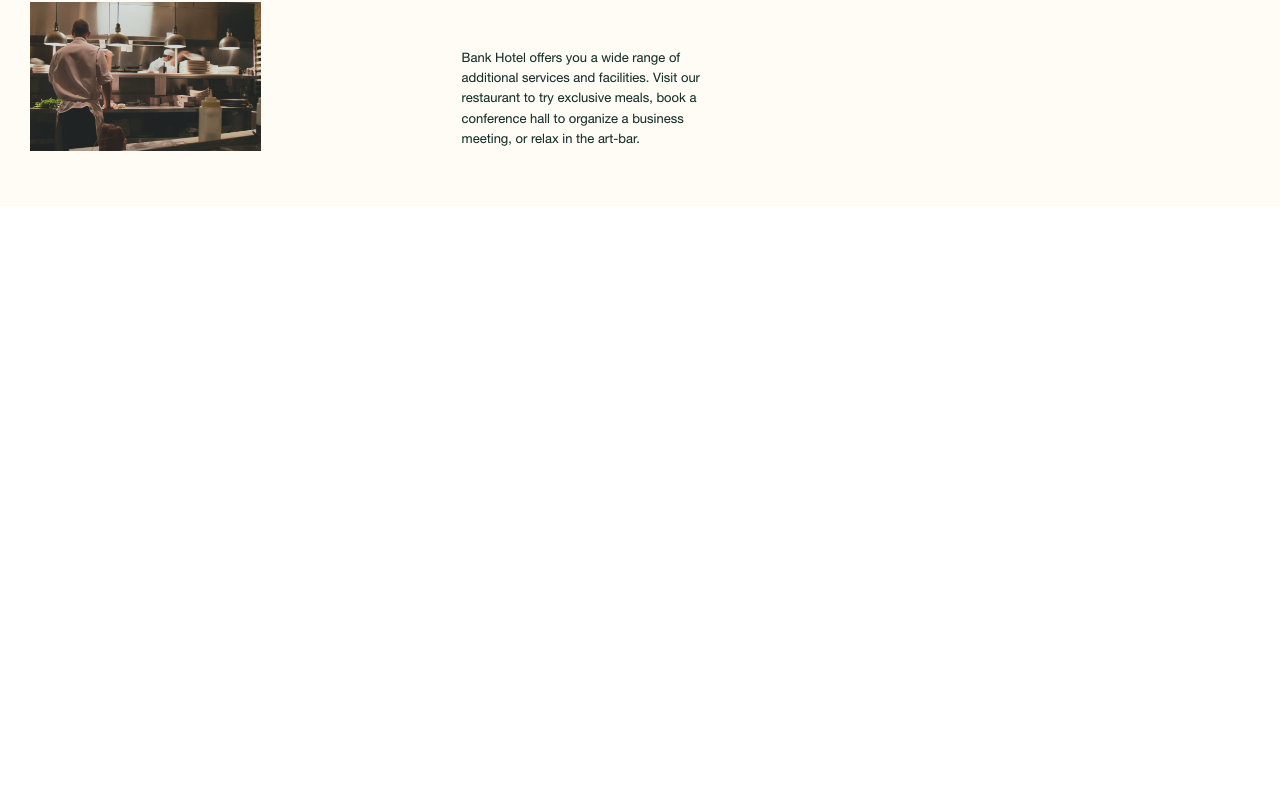
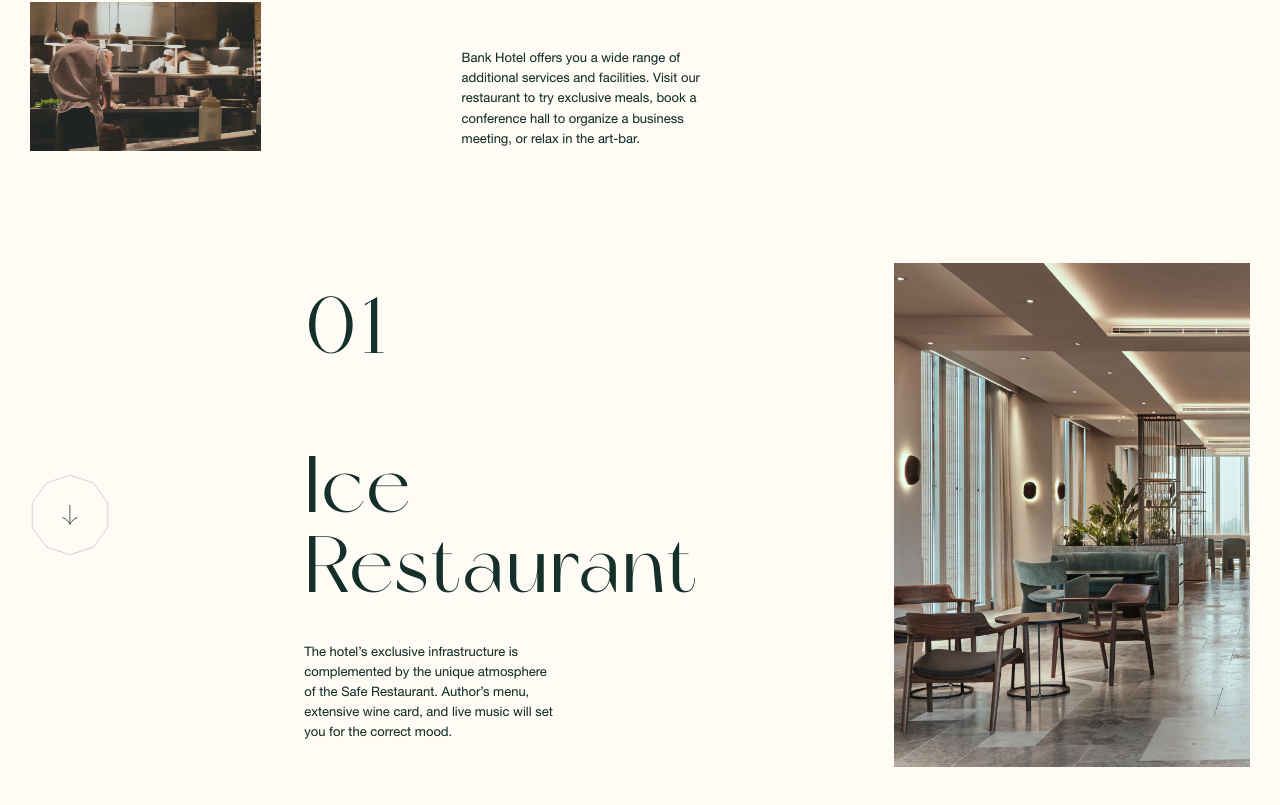
Before and after one commit to ridwanyinus/bankHotel, a Next.js app: page / in a window 1280 px wide. Shown: the part 3089-3894 px from the top of the page. Before the commit the page ends 3296 px from the top, so only its background shows below. Built offline with nearby package versions, Linux system fonts and the light colour scheme.

Commit message:
Facilities..

```diff
--- a/components/Facilities.tsx
+++ b/components/Facilities.tsx
@@ -5,6 +5,8 @@ import image1 from "@/public/facility1.png";
 import image2 from "@/public/facility2.png";
 import star8 from "@/public/Star 8.svg";
 import label from "@/public/labelF.svg";
+import btn from "@/public/buttonroom.svg";
+import ice from "@/public/space-copenhagen-the-stratford-architonic-jw4-04-arcit18 1.png";
 
 const Facilities = () => {
   return (
@@ -56,6 +58,29 @@ const Facilities = () => {
           />
         </div>
       </section>
+
+      <section className="flex flex-col sm:flex-row justify-between sm:items-center py-10 lg:py-14 px-5 md:px-[1.9rem] largesceen:px-14 fourk:px-44 sm:pt-16 desktop:pt-28 largesceen:pt-44">
+        <div>
+          <a href="/" className="w-[5rem] desktop:w-[7.375rem] largesceen:w-auto hidden lg:block rotate-90">
+            <Image src={btn} alt="btn" />
+          </a>
+        </div>
+
+        <div>
+          <h1 className="text-4xl sm:text-[3rem] lg:text-[3.5rem] xl:text-[5rem] text-gradient capitalize leading-[100%] tracking-[2.4px] max-sm:ml-[35%]">01</h1>
+          <h1 className="text-4xl sm:text-[3rem] lg:text-[3.5rem] xl:text-[5rem] text-gradient capitalize leading-[100%] tracking-[2.4px] mt-8 sm:mt-[10%] lg:mt-[20%] desktop:mt-[30%] largesceen:mt-[40%] mb-8 sm:mb-10 ">
+            Ice <br /> restaurant
+          </h1>
+
+          <p className="text-gradient text-[0.813rem] desktop:text-base 2xl:text-lg leading-[155.556%] w-[83%] sm:w-[70%] lg:w-[250px] desktop:w-[27.625rem] text-opacity-[0.8] mb-8 sm:mb-0">
+            The hotel’s exclusive infrastructure is complemented by the unique atmosphere of the Safe Restaurant. Author’s menu, extensive wine card, and live music will set you for the correct mood.
+          </p>
+        </div>
+
+        <div>
+          <Image src={ice} alt="ice room" className="lg:w-[22.25rem] desktop:w-[28.313rem] largesceen:w-[37.5rem] " />
+        </div>
+      </section>
     </main>
   );
 };
```
